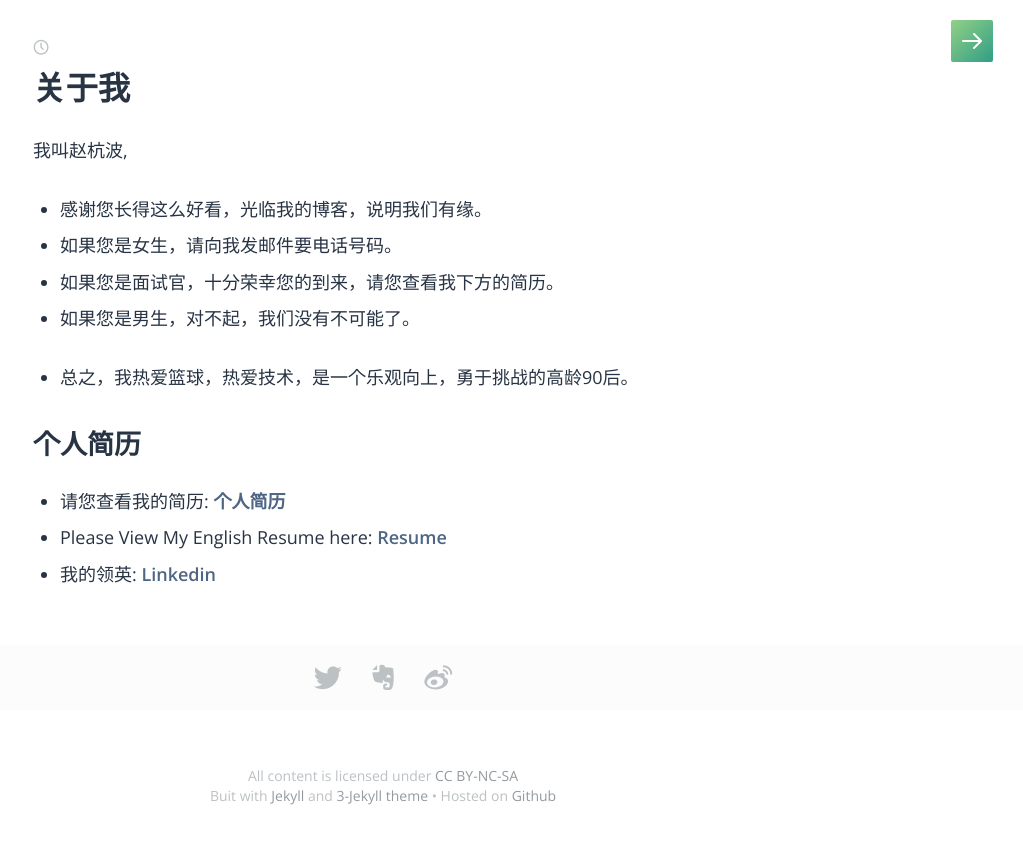
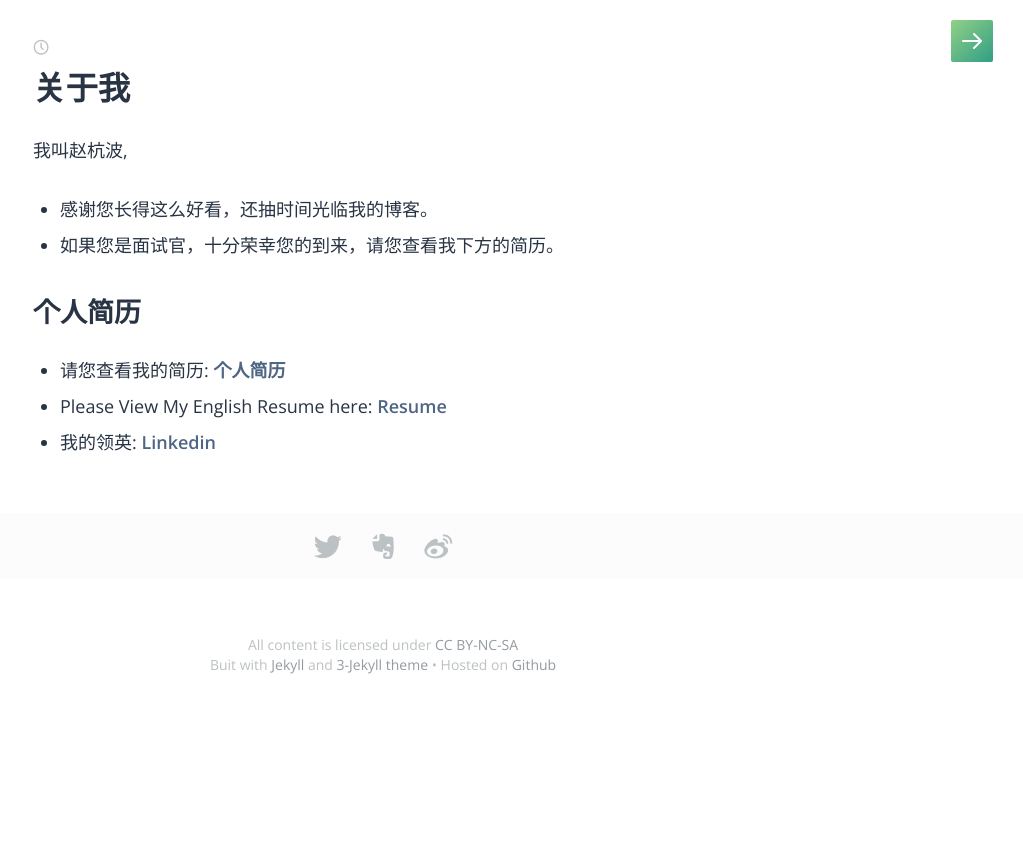
Before and after one commit to zhaohangbo/zhaohangbo.github.io, a Jekyll site: the page built from index.md, in a window 1280 px wide. Shown: the top 844 px of the page, without its empty margins (257-1280 px from the left). Built offline with Jekyll 4.4.1, drawn with Linux system fonts in a browser that asks for light colours; some web fonts are replaced; comment, search, counter and statistics services are not loaded.

Commit message:
simplify homepage

```diff
--- a/index.md
+++ b/index.md
@@ -5,14 +5,14 @@ title: 关于我
 
 我叫赵杭波,
 
-- 感谢您长得这么好看，光临我的博客，说明我们有缘。
-- 如果您是女生，请向我发邮件要电话号码。
+- 感谢您长得这么好看，还抽时间光临我的博客。
 - 如果您是面试官，十分荣幸您的到来，请您查看我下方的简历。
-- 如果您是男生，对不起，我们没有不可能了。
-
-- 总之，我热爱篮球，热爱技术，是一个乐观向上，勇于挑战的高龄90后。
 
 {% comment %}
+
+- 技术不断在更新，一浪一浪，一代一代。
+- 不变的唯有欣赏和学习新事物的心态。
+
 - 不出您所料，已经没有女朋友好多年。
 - 读到这儿，您可能已不禁产生了共鸣，其实，我们还有更多相似的地方。
 - 我的偶像也是乔布斯，长相也险胜马云。
```
